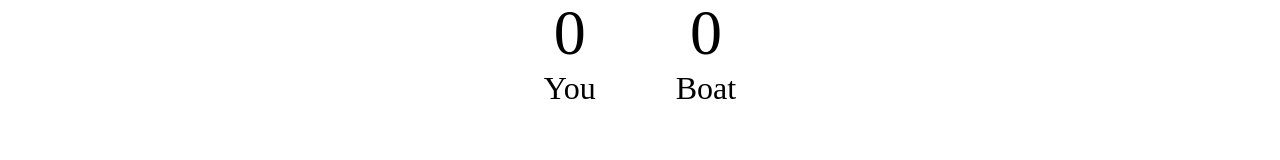
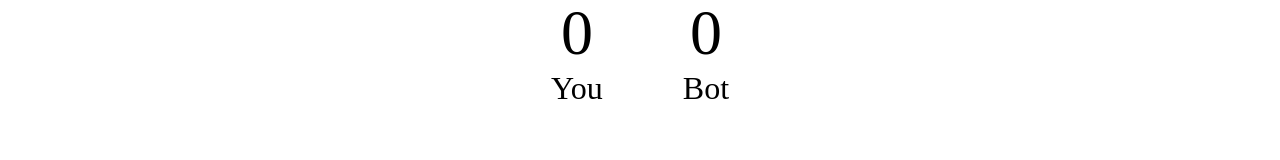
Before and after one commit to Shukla2005/Stone-Paper-Scissor, a plain HTML site: page index.html in a window 1280 px wide. Shown: the part 382-542 px from the top of the page. Drawn offline with Linux system fonts and the light colour scheme.

Commit message:
Change 'Boat' to 'Bot' in index.html

```diff
--- a/index.html
+++ b/index.html
@@ -35,7 +35,7 @@
 
         <div class="score">
             <p id="boat-score">0</p>
-            <p>Boat</p>
+            <p>Bot</p>
         </div>
     </div>
 
```
